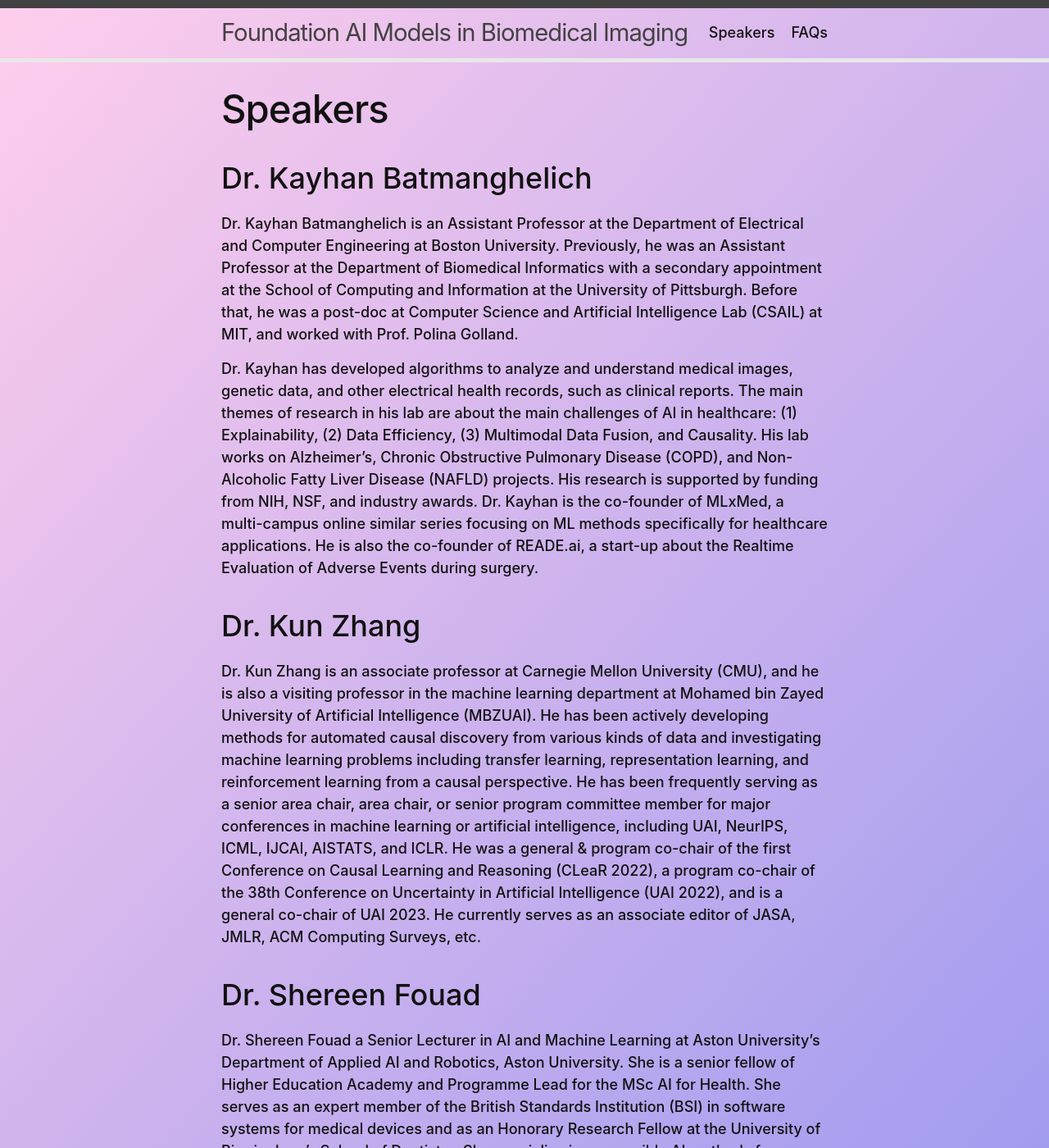
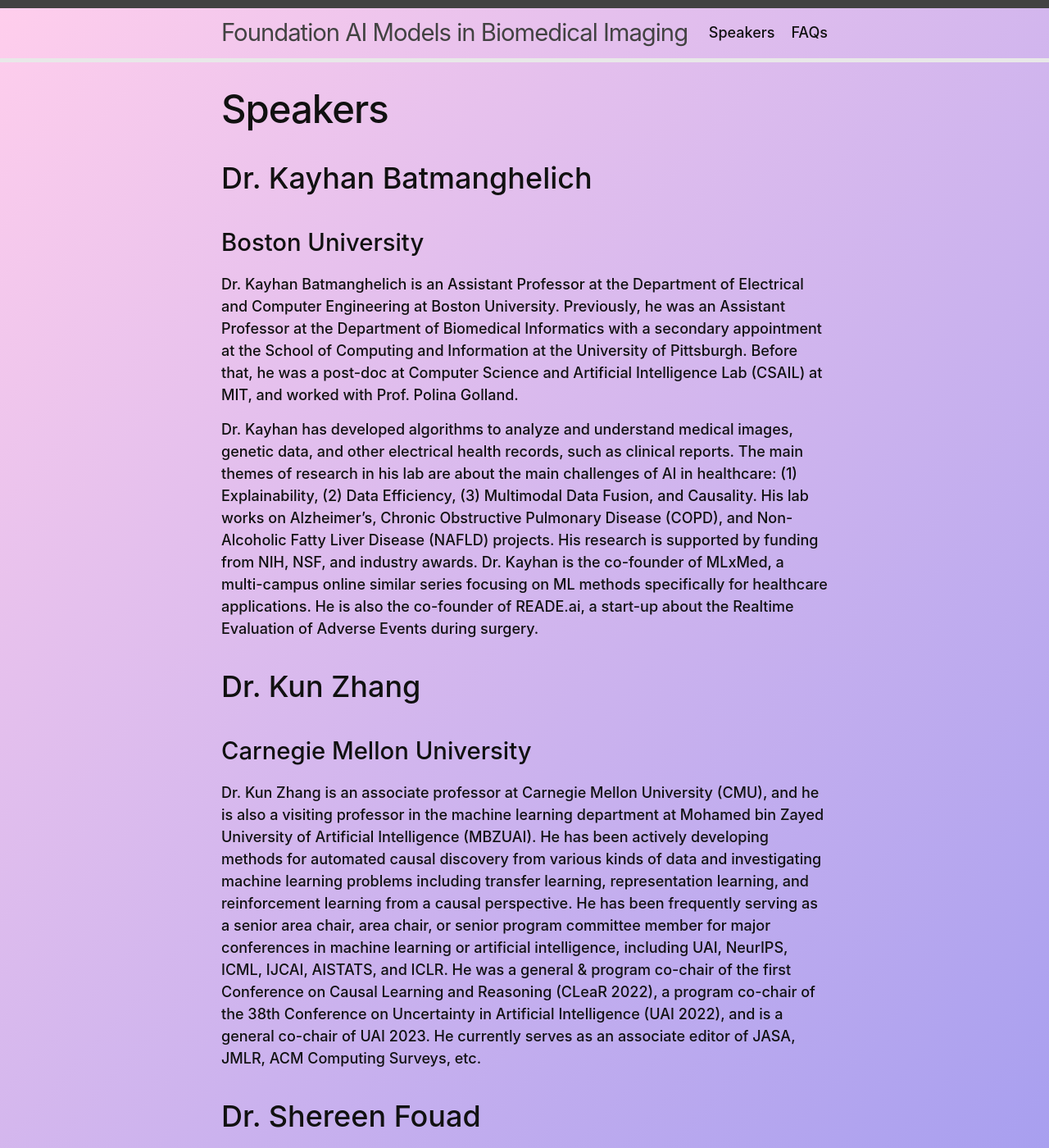
Before and after one commit to hazratali/faibi2025, a Jekyll site: the page built from speakers.md, in a window 1280 px wide and 1400 px high. Shown: the whole window at 82% size. Built offline with Jekyll 4.4.1, drawn with Linux system fonts in a browser that asks for light colours.

Commit message:
Update speakers.md

```diff
--- a/speakers.md
+++ b/speakers.md
@@ -5,13 +5,16 @@ permalink: /speakers/
 ---
 
 ## Dr. Kayhan Batmanghelich
+### Boston University
 Dr. Kayhan Batmanghelich is an Assistant Professor at the Department of Electrical and Computer Engineering at Boston University. Previously, he was an Assistant Professor at the Department of Biomedical Informatics with a secondary appointment at the School of Computing and Information at the University of Pittsburgh. Before that, he was a post-doc at Computer Science and Artificial Intelligence Lab (CSAIL) at MIT, and worked with Prof. Polina Golland.
 
 Dr. Kayhan has developed algorithms to analyze and understand medical images, genetic data, and other electrical health records, such as clinical reports. The main themes of research in his lab are about the main challenges of AI in healthcare: (1) Explainability, (2) Data Efficiency, (3) Multimodal Data Fusion, and Causality. His lab works on Alzheimer’s, Chronic Obstructive Pulmonary Disease (COPD), and Non-Alcoholic Fatty Liver Disease (NAFLD) projects. His research is supported by funding from NIH, NSF, and industry awards. Dr. Kayhan is the co-founder of MLxMed, a multi-campus online similar series focusing on ML methods specifically for healthcare applications. He is also the co-founder of READE.ai, a start-up about the Realtime Evaluation of Adverse Events during surgery.
 
 
 ## Dr. Kun Zhang
+### Carnegie Mellon University
 Dr. Kun Zhang is an associate professor at Carnegie Mellon University (CMU), and he is also a visiting professor in the machine learning department at Mohamed bin Zayed University of Artificial Intelligence (MBZUAI). He has been actively developing methods for automated causal discovery from various kinds of data and investigating machine learning problems including transfer learning, representation learning, and reinforcement learning from a causal perspective. He has been frequently serving as a senior area chair, area chair, or senior program committee member for major conferences in machine learning or artificial intelligence, including UAI, NeurIPS, ICML, IJCAI, AISTATS, and ICLR. He was a general & program co-chair of the first Conference on Causal Learning and Reasoning (CLeaR 2022), a program co-chair of the 38th Conference on Uncertainty in Artificial Intelligence (UAI 2022), and is a general co-chair of UAI 2023. He currently serves as an associate editor of JASA, JMLR, ACM Computing Surveys, etc.
 
 ## Dr. Shereen Fouad
+### Aston University
 Dr. Shereen Fouad a Senior Lecturer in AI and Machine Learning at Aston University’s Department of Applied AI and Robotics, Aston University. She is a senior fellow of Higher Education Academy and Programme Lead for the MSc AI for Health. She serves as an expert member of the British Standards Institution (BSI) in software systems for medical devices and as an Honorary Research Fellow at the University of Birmingham’s School of Dentistry. She specialize in responsible AI methods for healthcare, medical imaging analysis, and data analytics in business. Her research focuses on developing trustworthy AI solutions for healthcare, bridging knowledge gaps among practitioners, and fostering interdisciplinary collaboration.
```
